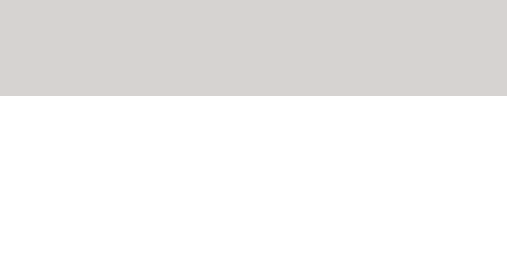
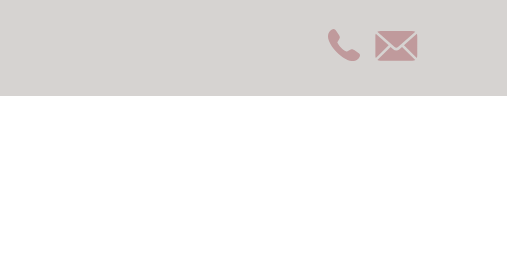
Before and after one commit to D-S1808/mastrobau, a website: page pages/completed/jobs.html in a window 1280 px wide. Shown: the top 280 px of the page, 0-507 px from the left. Drawn offline with Linux system fonts and the light colour scheme.

Commit message:
final commit 2.1

```diff
--- a/pages/completed/jobs.html
+++ b/pages/completed/jobs.html
@@ -18,6 +18,10 @@
             <div class="absolute md:right-4/12 right-1/12 inset-y-0 flex content-center">
                 <button class="mx-2 hover:cursor-pointer" id="de">DE</button>
                 <button class="mx-2 hover:cursor-pointer" id="it">IT</button>
+            </div>
+            <div class="absolute md:left-3/12 left-1/48 inset-y-0 flex content-center items-center">
+                <a href="tel:+41-76-765-50-34"><button class="mx-2 hover:cursor-pointer bg-[url(/pictures/svg/phone.svg)] bg-cover size-8"></button></a>
+                <a href="mailto:info@mastrobau.ch"><button class="hover:cursor-pointer bg-[url(/pictures/svg/envelope.svg)] bg-cover w-14 h-10"></button></a>
             </div>
         </div>
     </header>
```
Also changed, not shown: pages/legal/DSG.html (+4 -0 lines), pages/legal/impressum.html (+4 -0 lines), pages/myself/myself.html (+4 -0 lines), pages/services/services.html (+4 -0 lines).
